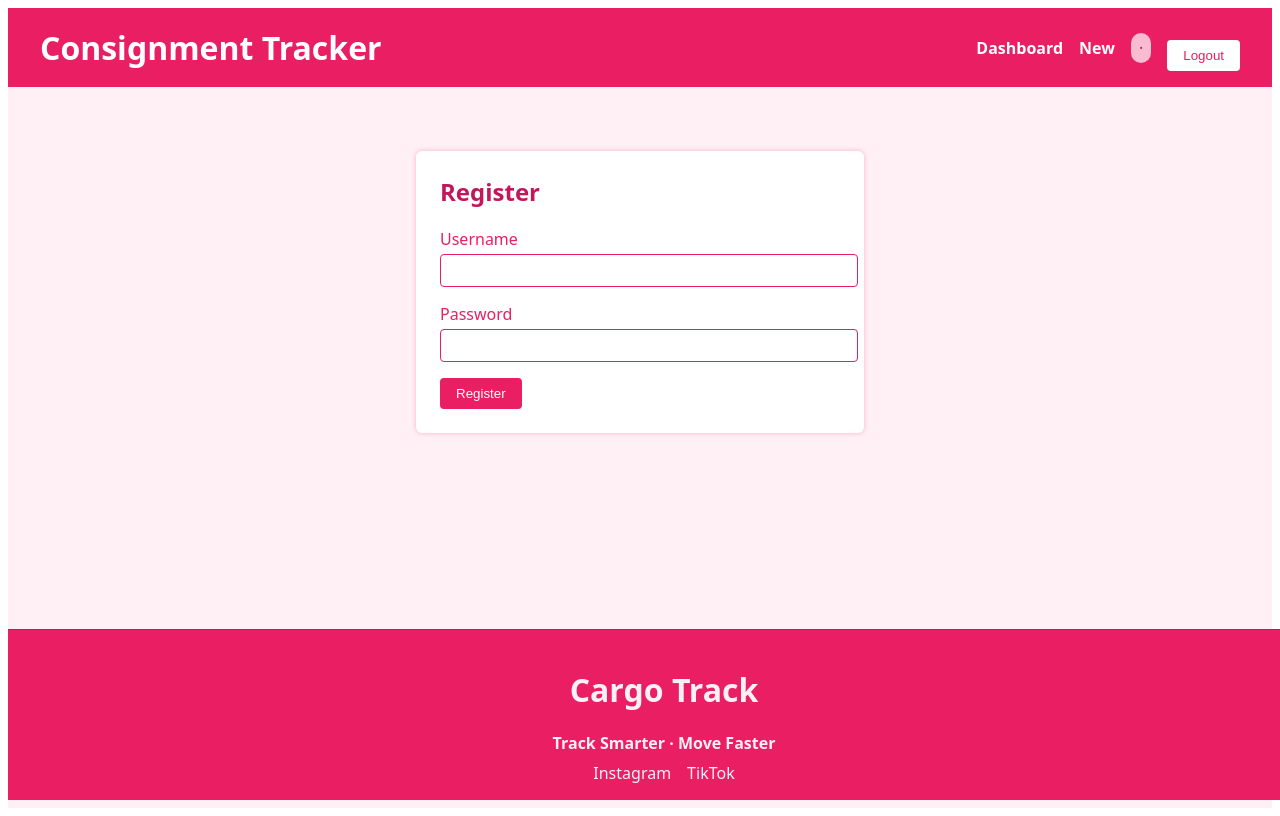
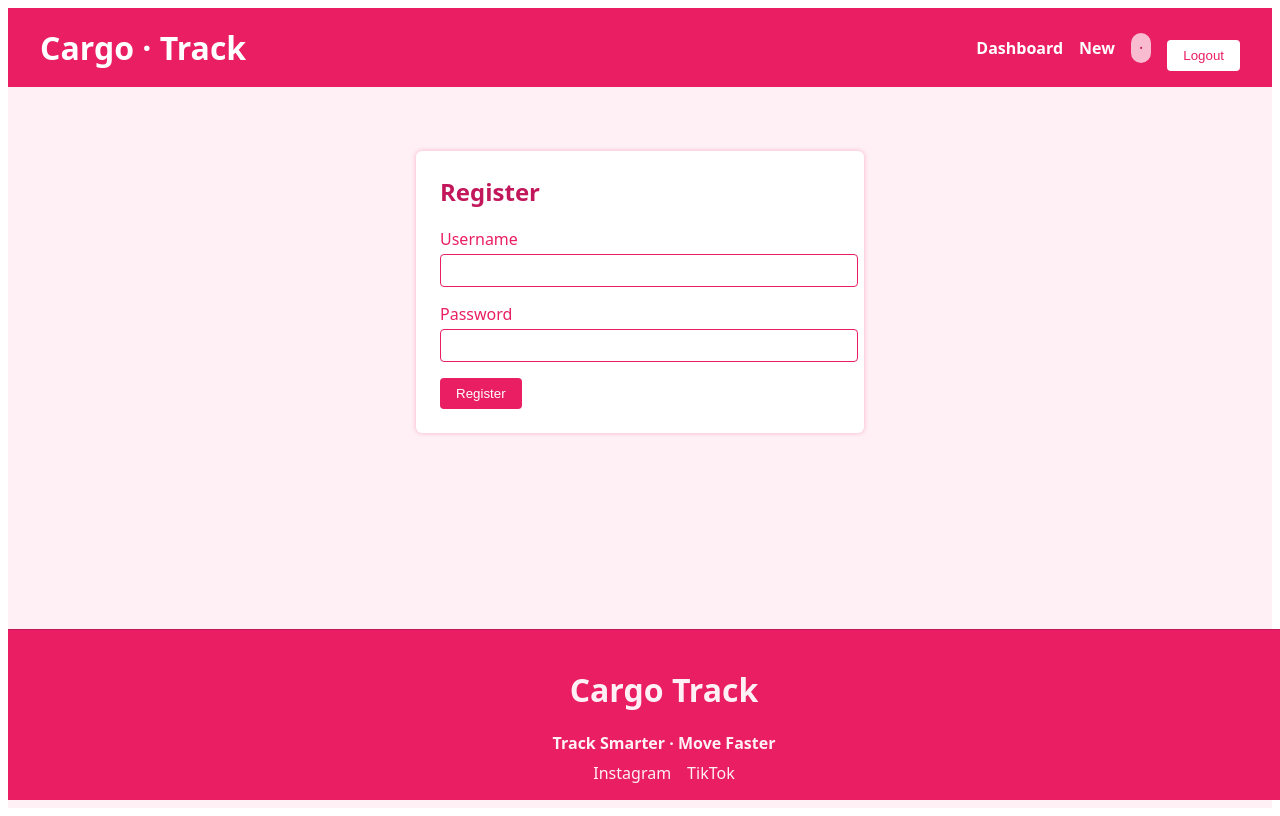
Before and after one commit to Zambagarrah/ReactJS_Consignment_Tracker, a React (Vite) app: page /register in a window 1280 px wide. Built offline with nearby package versions, Linux system fonts and the light colour scheme.

Commit message:
Changed the Prj Name in navbar

```diff
--- a/src/components/Layout.jsx
+++ b/src/components/Layout.jsx
@@ -16,7 +16,7 @@ const Layout = ({ children }) => {
   return (
     <div className="layout">
       <header role="banner">
-        <h1>Consignment Tracker</h1>
+        <h1>Cargo · Track</h1>
         <nav aria-label="Primary" role="navigation">
           <Link to="/dashboard">Dashboard</Link>
           <Link to="/new-consignment">New</Link>
```
